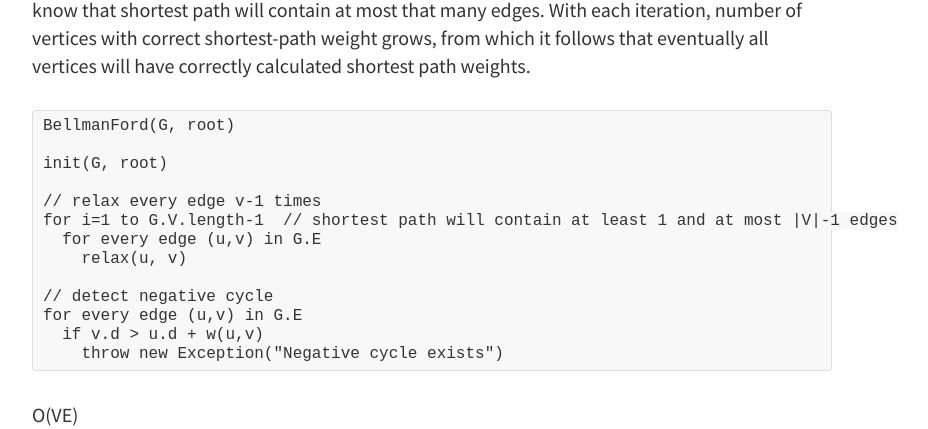
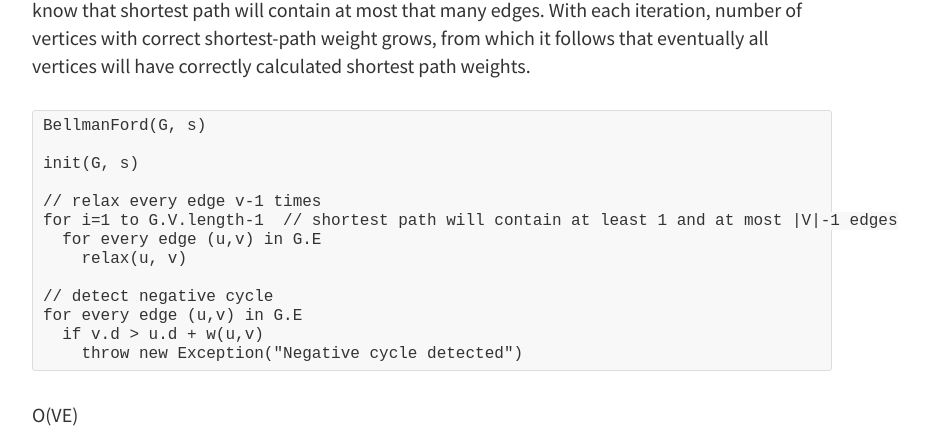
Before and after one commit to rbt91/rbt91.github.io, a Jekyll site: the page built from _posts/2016-10-16-shortest-paths.md, in a window 1280 px wide and 1400 px high, scrolled down 2889 px. Shown: the part 143-572 px from the top of the window, without its empty margins (208-1136 px from the left). Built offline with Jekyll 4.4.1, drawn with Linux system fonts in a browser that asks for light colours; some web fonts are replaced; some of the changed text lies outside the part shown; grey boxes are pictures that could not be loaded.

Commit message:
Update 2016-10-16-shortest-paths.md

````diff
--- a/_posts/2016-10-16-shortest-paths.md
+++ b/_posts/2016-10-16-shortest-paths.md
@@ -44,11 +44,11 @@
 v.p = predecessor
 
 ```
-init(G, root)
+init(G, s)
 for every vertex v in G
   v.d = INF
   v.p = NULL
-root.d = 0
+s.d = 0
 ```
 
 These algorithms use a technique called **relaxation**. The process of _relaxing_ an edge (u,v) consists of testing whether we can improve the shortest path to v found so far by going through u. In other words, the estimate for shortest path is gradually replaced by more accurate values, eventually reaching the optimal solution.
@@ -71,9 +71,9 @@
 It's remarkably simple, in that it simply relaxes _all_ the edges and does this `|V|-1` times, as we know that shortest path will contain at most that many edges. With each iteration, number of vertices with correct shortest-path weight grows, from which it follows that eventually all vertices will have correctly calculated shortest path weights.
 
 ```
-BellmanFord(G, root)
+BellmanFord(G, s)
 
-init(G, root)
+init(G, s)
 
 // relax every edge v-1 times
 for i=1 to G.V.length-1  // shortest path will contain at least 1 and at most |V|-1 edges
@@ -83,7 +83,7 @@
 // detect negative cycle
 for every edge (u,v) in G.E
   if v.d > u.d + w(u,v)
-    throw new Exception("Negative cycle exists")
+    throw new Exception("Negative cycle detected")
 ```
 
 O(VE)
@@ -110,8 +110,8 @@
 This _linear time_ algorithm starts by topologically sorting the dag to impose a linear ordering on the vertices. If dag contains a path from u to v, then u precedes v in the topological sort. We make just one pass over the vertices in the topologically sorted order. As we process each vertex, we relax each edge that leaves the vertex. O(V+E)
 
 ```
-DAG-Shortest-Paths(G, root)
-init(G, root)
+DAG-Shortest-Paths(G, s)
+init(G, s)
 For every vertex u in topologically sorted ordering of G
   for all edges (u,v) in G.E
     relax(u, v)
@@ -120,3 +120,28 @@
 ![DAG shortest paths](http://i.imgur.com/eZgTl07.png)
 
 ## Dijkstra's algorithm
+
+Greedy algorithm for the case where all weights are non-negative. (Can contain cycles)
+
+Maintains a set S of vertices whose shortest-path weights have already been determined. Maintains a priority queue Q of vertices ordered by their `d` values. S starts as empty and every step adds the vertex with minimum weight estimate to S.
+
+```
+Dijkstra(G, s)
+init(G, s)
+
+S = {}
+Q = G.V
+
+while Q is not empty
+  u = Q.extractMin()
+  S.insert(u)
+
+  for all edges (u,v) in G.E // edges starting from u
+    relax(u, v)
+```
+
+![Dijkstra](http://i.imgur.com/RnKcunX.png)
+
+Running time depends on implementation of min-priority queue. Using binary heap: O(E lg V)
+
+Notice resemblence with BFS and Prim's algorithm for finding minimum spanning tree.
````
Also changed, not shown: other parts of _posts/2016-10-16-shortest-paths.md (+3 -3 lines).
